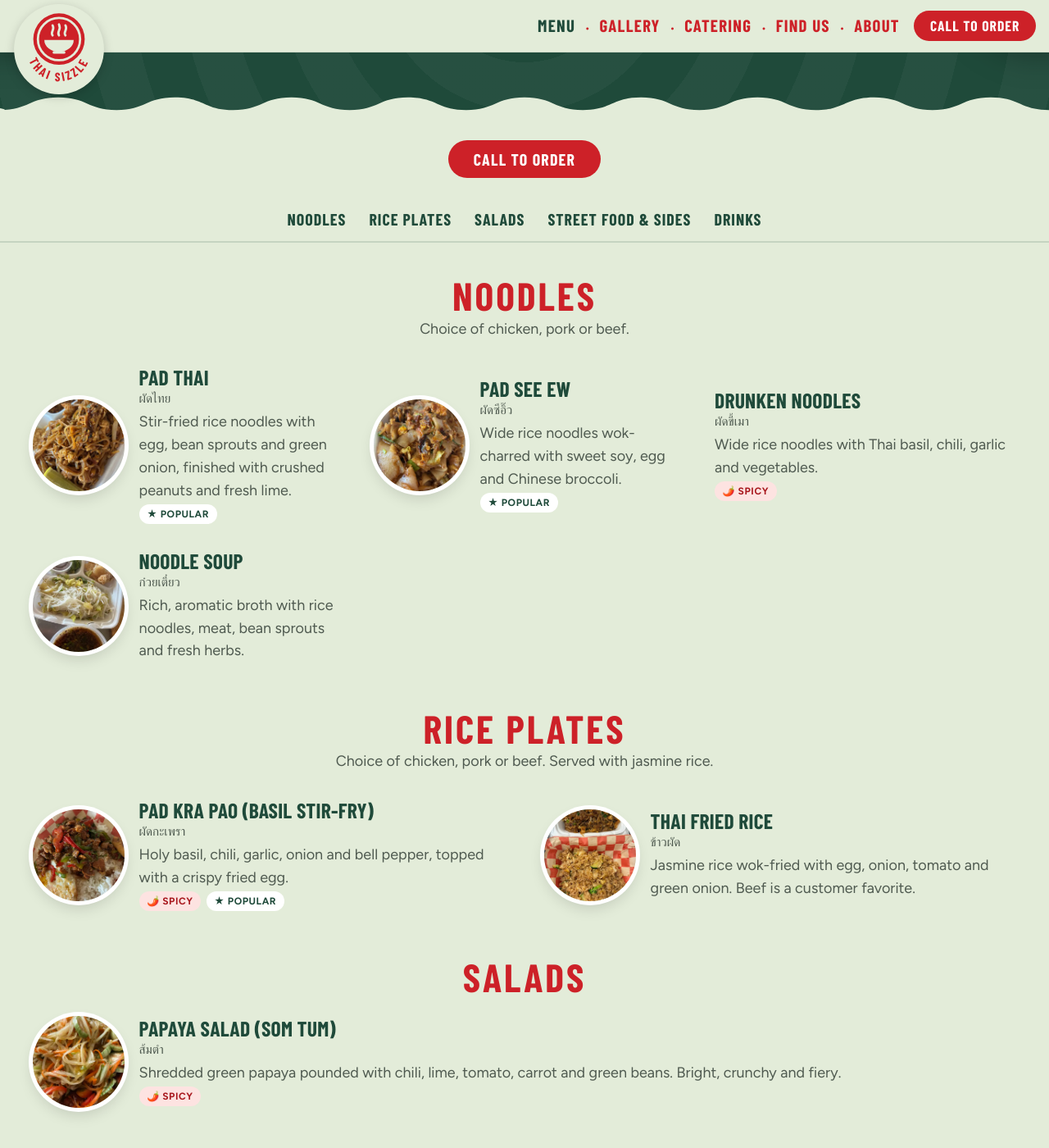
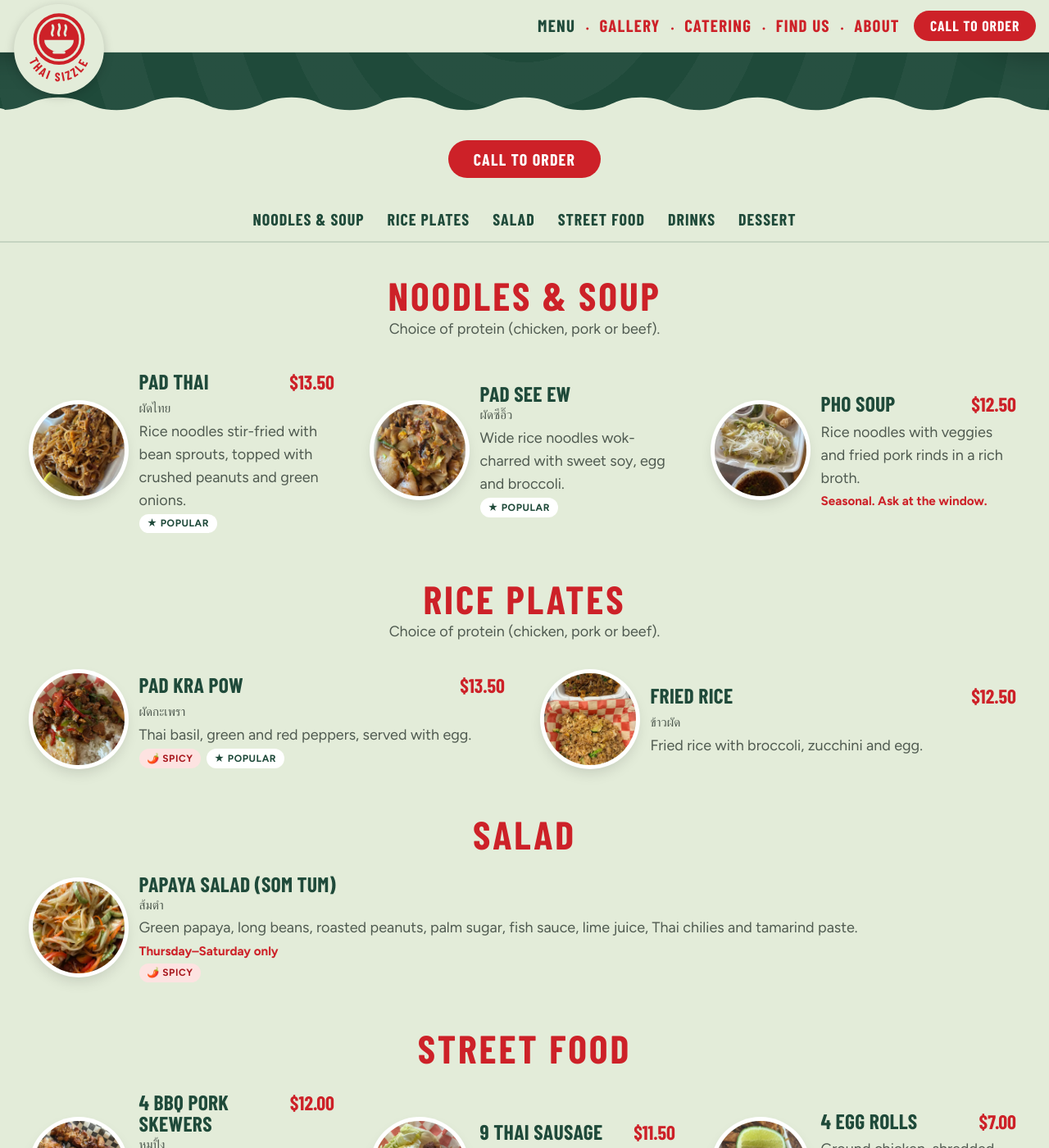
Before and after one commit to Sent-hen/thai-sizzle, a Jekyll site: the page built from menu.html, in a window 1280 px wide and 1400 px high, scrolled down 295 px. Shown: the whole window at 82% size. Built offline with Jekyll 4.4.1, drawn with Linux system fonts in a browser that asks for light colours; some web fonts are replaced; some of the changed text lies outside the part shown.

Commit message:
Match menu and prices to the truck's menu board
Adds prices, Pho Soup, canned drinks, water and waffle ice cream; removes
drunken noodles (not on the board); papaya salad Thu-Sat only.

Co-Authored-By: Claude Opus 5.5 <noreply@anthropic.com>

```diff
--- a/_data/menu.yml
+++ b/_data/menu.yml
@@ -1,102 +1,108 @@
-# Menu: edit names, descriptions and prices here.
-# price: leave blank ("") to hide the price.
+# Menu, matching the board on the truck. Edit names, descriptions and prices here.
+# price: number without "$" (e.g. "13.50"). Leave "" to hide the price.
+# note: short availability note shown under the item (e.g. "Thursday–Saturday only").
 # photo: file name (no extension) in assets/images/food/. Leave out for no photo.
-# tags: spicy, popular, vegetarian-option
-# featured: true shows the dish in the "Fan favorites" strip on the home page.
-- section: Noodles
-  note: Choice of chicken, pork or beef.
+# tags: spicy, popular
+# featured: true shows the dish in "Fan favorites" on the home page.
+- section: Noodles & Soup
+  note: Choice of protein (chicken, pork or beef).
   items:
     - name: Pad Thai
       thai: ผัดไทย
-      description: Stir-fried rice noodles with egg, bean sprouts and green onion, finished with crushed peanuts and fresh lime.
-      price: ""
+      description: Rice noodles stir-fried with bean sprouts, topped with crushed peanuts and green onions.
+      price: "13.50"
       photo: pad-thai
       tags: [popular]
       featured: true
     - name: Pad See Ew
       thai: ผัดซีอิ๊ว
-      description: Wide rice noodles wok-charred with sweet soy, egg and Chinese broccoli.
+      description: Wide rice noodles wok-charred with sweet soy, egg and broccoli.
       price: ""
       photo: pad-see-ew
       tags: [popular]
       featured: true
-    - name: Drunken Noodles
-      thai: ผัดขี้เมา
-      description: Wide rice noodles with Thai basil, chili, garlic and vegetables.
-      price: ""
-      tags: [spicy]
-    - name: Noodle Soup
-      thai: ก๋วยเตี๋ยว
-      description: Rich, aromatic broth with rice noodles, meat, bean sprouts and fresh herbs.
-      price: ""
+    - name: Pho Soup
+      description: Rice noodles with veggies and fried pork rinds in a rich broth.
+      price: "12.50"
       photo: noodle-soup
+      note: Seasonal. Ask at the window.
       tags: []
 
 - section: Rice Plates
-  note: Choice of chicken, pork or beef. Served with jasmine rice.
+  note: Choice of protein (chicken, pork or beef).
   items:
-    - name: Pad Kra Pao (Basil Stir-Fry)
+    - name: Pad Kra Pow
       thai: ผัดกะเพรา
-      description: Holy basil, chili, garlic, onion and bell pepper, topped with a crispy fried egg.
-      price: ""
+      description: Thai basil, green and red peppers, served with egg.
+      price: "13.50"
       photo: basil-beef
       tags: [spicy, popular]
       featured: true
-    - name: Thai Fried Rice
+    - name: Fried Rice
       thai: ข้าวผัด
-      description: Jasmine rice wok-fried with egg, onion, tomato and green onion. Beef is a customer favorite.
-      price: ""
+      description: Fried rice with broccoli, zucchini and egg.
+      price: "12.50"
       photo: fried-rice
       tags: []
 
-- section: Salads
+- section: Salad
   items:
     - name: Papaya Salad (Som Tum)
       thai: ส้มตำ
-      description: Shredded green papaya pounded with chili, lime, tomato, carrot and green beans. Bright, crunchy and fiery.
+      description: Green papaya, long beans, roasted peanuts, palm sugar, fish sauce, lime juice, Thai chilies and tamarind paste.
       price: ""
       photo: papaya-salad
+      note: Thursday–Saturday only
       tags: [spicy]
       featured: true
 
-- section: Street Food & Sides
+- section: Street Food
   items:
-    - name: Grilled Pork Skewers
+    - name: 4 BBQ Pork Skewers
       thai: หมูปิ้ง
-      description: Sweet-savory marinated pork grilled over high heat.
-      price: ""
+      description: Pork marinated in garlic sauce and coconut milk, grilled over high heat.
+      price: "12.00"
       photo: pork-skewers
       tags: [popular]
       featured: true
-    - name: Thai Sausage
+    - name: 9 Thai Sausage
       thai: ไส้กรอก
-      description: Grilled Thai-style sausage served with fresh cabbage, ginger and chilies.
-      price: ""
+      description: Pork sausage with Thai spices, served with sauce.
+      price: "11.50"
       photo: thai-sausage
       tags: []
       featured: true
-    - name: Egg Rolls
-      description: Golden, crispy and made to share. Served with sweet chili sauce.
-      price: ""
+    - name: 4 Egg Rolls
+      description: Ground chicken, shredded cabbage and carrots, fried golden.
+      price: "7.00"
       photo: egg-rolls
       tags: [popular]
-    - name: Fried Fish Balls
-      description: Fried fish balls on skewers with sweet chili dipping sauce.
-      price: ""
+    - name: 3 Fish Cake Skewers
+      description: Fish, cilantro, green onion and cornstarch, served with sauce.
+      price: "9.00"
       photo: fish-balls
       tags: []
 
 - section: Drinks
   items:
-    - name: Thai Iced Tea
+    - name: Green / Thai Tea
       thai: ชาเย็น
-      description: Black tea with sweetened cream over ice.
+      description: Creamy Thai iced tea or Thai green tea. Add boba for $2.
       price: ""
       photo: thai-tea
       tags: [popular]
-    - name: Thai Green Tea
-      thai: ชาเขียว
-      description: Creamy Thai-style green tea over ice, with boba.
-      price: ""
-      photo: green-tea
+    - name: Canned Drinks
+      description: Assorted sodas.
+      price: "2.00"
       tags: []
+    - name: Water
+      description: Bottled water.
+      price: "1.50"
+      tags: []
+
+- section: Dessert
+  items:
+    - name: Waffle Ice Cream
+      description: Strawberry, cookies & cream, vanilla or chocolate in a waffle cone.
+      price: "6.00"
+      tags: []
--- a/_sass/_base.scss
+++ b/_sass/_base.scss
@@ -224,6 +224,7 @@ address { font-style: normal; }
 .tags { display: flex; gap: .4rem; flex-wrap: wrap; }
 .tag { font-size: .75rem; font-weight: 700; padding: .15rem .6rem; border-radius: 999px; background: #fff; color: $green; text-transform: uppercase; letter-spacing: .05em; }
 .tag-spicy { background: #fde3e1; color: $red-dark; }
+.menu-item .item-note { color: $red; font-weight: 700; font-size: .95rem; }
 @media (max-width: 420px) { .menu-list { grid-template-columns: 1fr; } .menu-thumb { width: 84px; height: 84px; } }
 
 // ---------- Catering / Find us / About ----------
--- a/catering.html
+++ b/catering.html
@@ -21,7 +21,7 @@ permalink: /catering/
       <li>Pad Thai (chicken, pork or beef)</li>
       <li>Thai Fried Rice</li>
       <li>Egg Rolls</li>
-      <li>Grilled Pork Skewers</li>
+      <li>BBQ Pork Skewers</li>
     </ul>
     <p>Call us at <a href="tel:{{ b.phone_raw }}">{{ b.phone }}</a> or message us on <a href="{{ b.facebook }}" rel="noopener">Facebook</a> with your date, headcount and favorite dishes. For big events, the earlier you let us know, the better.</p>
   </div>
--- a/menu.html
+++ b/menu.html
@@ -30,6 +30,7 @@ permalink: /menu/
           </div>
           {%- if item.thai %}<p class="thai" lang="th">{{ item.thai }}</p>{% endif %}
           <p>{{ item.description }}</p>
+          {%- if item.note %}<p class="item-note">{{ item.note }}</p>{% endif %}
           {%- if item.tags and item.tags.size > 0 %}
           <p class="tags">
             {%- for t in item.tags %}<span class="tag tag-{{ t }}">{% if t == "spicy" %}🌶️ Spicy{% elsif t == "popular" %}★ Popular{% else %}{{ t | replace: "-", " " }}{% endif %}</span>{% endfor -%}
```
